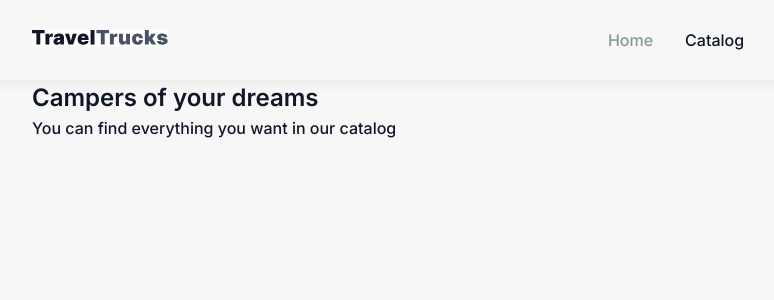
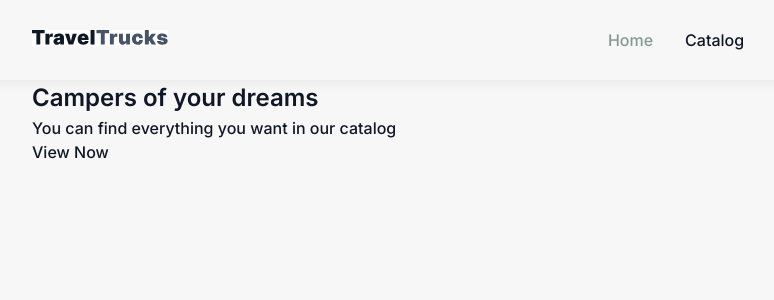
Before and after one commit to Alinavinnik/Campers, a Next.js app: page / in a window 1280 px wide. Shown: the top 300 px of the page, without its empty margins (32-806 px from the left). Built offline with nearby package versions, Linux system fonts and the light colour scheme.

Commit message:
refactor Hero structure

```diff
--- a/components/Hero/Hero.tsx
+++ b/components/Hero/Hero.tsx
@@ -1,3 +1,4 @@
+import Link from "next/link";
 import css from "./Hero.module.css";
 
 export default function Hero() {
@@ -8,6 +9,9 @@ export default function Hero() {
         <p className={css.description}>
           You can find everything you want in our catalog
         </p>
+        <Link href="/catalog" className={css.button}>
+          View Now
+        </Link>
       </div>
     </section>
   );
```
Also changed, not shown: components/Hero/HeroButton/HeroButton.tsx (deleted, +0 -9 lines), components/Hero/HeroButton/HeroButton.module.css (deleted).
